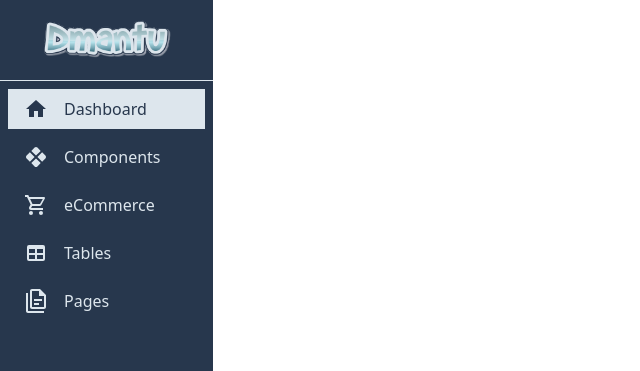
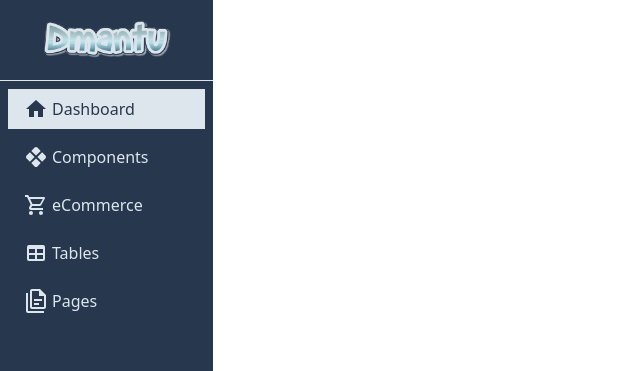
Before and after one commit to vishalkanani99/dmantu-admin, a Vue app: page / in a window 1280 px wide. Shown: the top 371 px of the page, without its empty margins (0-640 px from the left). Built offline with nearby package versions, Linux system fonts and the light colour scheme.

Commit message:
modified: menu item supports button component

```diff
--- a/src/components/Menu.vue
+++ b/src/components/Menu.vue
@@ -19,7 +19,7 @@
       :key="key"
       :label="item.label"
       :iconPath="item.iconPath"
-      :route="item.route"
+      :to="item.to"
       :isActive="item.active" />
   </ul>
 </template>
--- a/src/components/MenuItem.vue
+++ b/src/components/MenuItem.vue
@@ -1,24 +1,26 @@
 <script setup>
   import Icon from './Icon.vue';
+  import Button from './Button.vue';
 
   const props = defineProps({
     iconPath: String,
     label: String,
-    route: String,
+    to: String,
     isActive: Boolean,
   });
 </script>
 <template>
   <li class="m-2">
-    <a
+    <Button
       :class="[
-        'flex items-center px-4 py-2',
+        'flex items-center px-4 py-2 select-none cursor-pointer',
         isActive ? 'bg-theme-100 text-theme-900'
           : 'hover:bg-theme-100 hover:text-theme-900',
       ]"
-      :href="route">
-      <Icon v-if="iconPath" :path="iconPath" />
-      <span v-if="label" class="pl-4">{{ label }}</span>
-    </a>
+      :to="to"
+      :iconPath="iconPath"
+      :label="label"
+      isPlain>
+    </Button>
   </li>
 </template>
--- a/src/components/SideBar.vue
+++ b/src/components/SideBar.vue
@@ -6,31 +6,31 @@
   const items = [
     {
       label: 'Dashboard',
-      route: 'javascript:void(0)',
+      to: '/',
       iconPath: mdiHome,
       active: true,
     },
     {
       label: 'Components',
-      route: 'javascript:void(0)',
+      to: '/',
       iconPath: mdiRhombusSplit,
       active: false,
     },
     {
       label: 'eCommerce',
-      route: 'javascript:void(0)',
+      to: '/',
       iconPath: mdiCartOutline,
       active: false,
     },
     {
       label: 'Tables',
-      route: 'javascript:void(0)',
+      to: '/',
       iconPath: mdiTable,
       active: false,
     },
     {
       label: 'Pages',
-      route: 'javascript:void(0)',
+      to: '/',
       iconPath: mdiFileDocumentMultipleOutline,
       active: false,
     }
```
